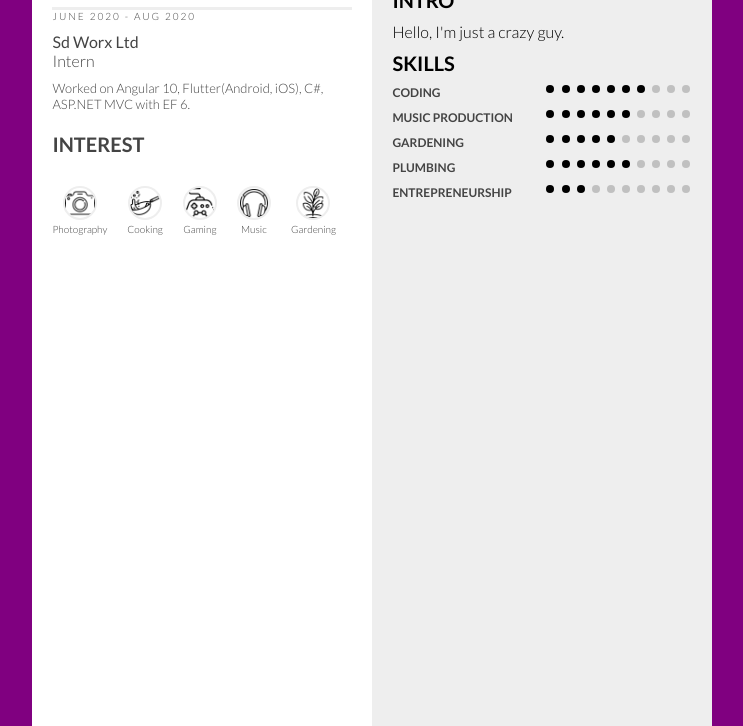
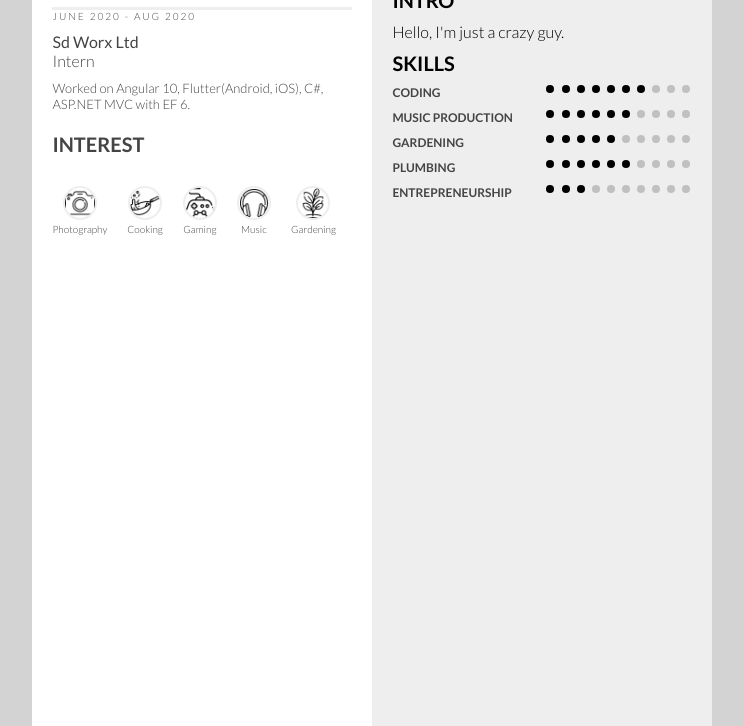
Before and after one commit to akhileshboodhun/AkhileshBoodhunCV, a website: page public/index.html in a window 1280 px wide. Shown: the part 350-1076 px from the top of the page, without its empty margins (326-1069 px from the left). Drawn offline with Linux system fonts and the light colour scheme.

Commit message:
restored color

```diff
--- a/public/css/main.css
+++ b/public/css/main.css
@@ -32,7 +32,7 @@
 }
 
 body {
-    background: purple;
+    background: lightgray;
 }
 
 .page {
```
